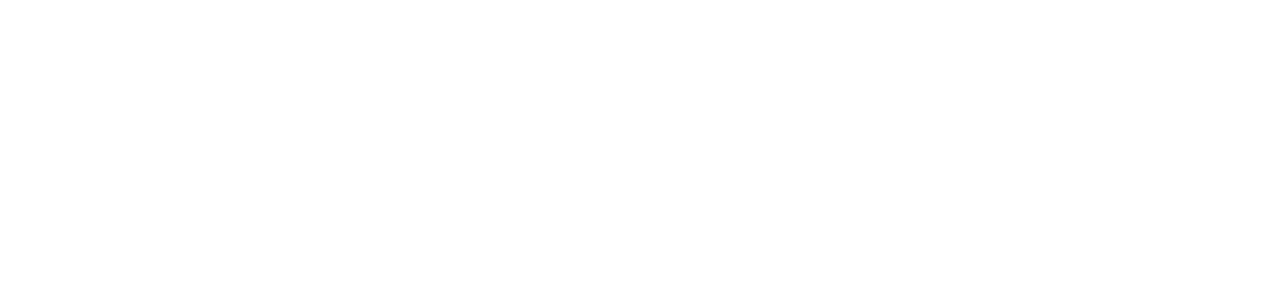
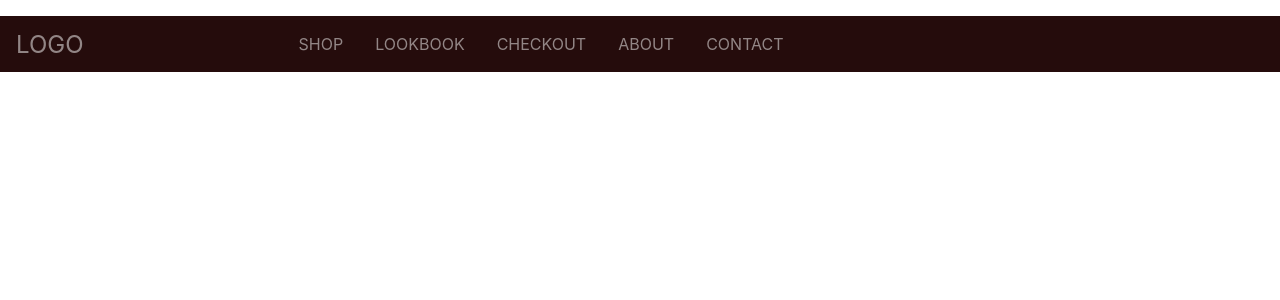
Before and after one commit to kito0/clothing-shop-react, a React (Create React App) app: page / in a window 1280 px wide. Shown: the top 300 px of the page. Built offline with nearby package versions, Linux system fonts and the light colour scheme.

Commit message:
added Toolbar

```diff
--- a/src/components/App.js
+++ b/src/components/App.js
@@ -1,11 +1,18 @@
-import React from 'react';
+import React, { Component } from 'react';
+import Toolbar from './Toolbar';
 import './styles/App.css';
 
-function App() {
-  return (
-    <div className="App">
-    </div>
-  );
+class App extends Component {
+  render() {
+    return (
+      <div className="App">
+        <Toolbar/>
+        <main>
+          <p>mainpage content</p>
+        </main>
+      </div>
+    );
+  }
 }
 
 export default App;
--- /dev/null
+++ b/src/components/Toolbar.js
@@ -0,0 +1,27 @@
+import React from 'react';
+
+import './styles/Toolbar.css';
+
+const toolbar = props => (
+    <header className="toolbar">
+        <nav className="toolbar_navigation">
+            <div className="toolbar_logo">
+                <a href="/">
+                    LOGO
+                </a>
+            </div>
+            <div className="space"></div>
+            <div className="toolbar_navigation-items">
+                <ul>
+                    <li><a href="/">SHOP</a></li>
+                    <li><a href="/">LOOKBOOK</a></li>
+                    <li><a href="/">CHECKOUT</a></li>
+                    <li><a href="/">ABOUT</a></li>
+                    <li><a href="/">CONTACT</a></li>
+                </ul>
+            </div>
+        </nav>
+    </header>
+);
+
+export default toolbar;
--- a/src/components/styles/App.css
+++ b/src/components/styles/App.css
@@ -1,38 +1,3 @@
 .App {
-  text-align: center;
+  background-color: black;
 }
-
-.App-logo {
-  height: 40vmin;
-  pointer-events: none;
-}
-
-@media (prefers-reduced-motion: no-preference) {
-  .App-logo {
-    animation: App-logo-spin infinite 20s linear;
-  }
-}
-
-.App-header {
-  background-color: #282c34;
-  min-height: 100vh;
-  display: flex;
-  flex-direction: column;
-  align-items: center;
-  justify-content: center;
-  font-size: calc(10px + 2vmin);
-  color: white;
-}
-
-.App-link {
-  color: #61dafb;
-}
-
-@keyframes App-logo-spin {
-  from {
-    transform: rotate(0deg);
-  }
-  to {
-    transform: rotate(360deg);
-  }
-}
--- /dev/null
+++ b/src/components/styles/Toolbar.css
@@ -0,0 +1,44 @@
+.toolbar {
+    position: fixed;
+    width: 100%;
+    background: rgb(37, 12, 12);
+    height: 56px;
+}
+
+.toolbar_navigation {
+    display: flex;
+    height: 100%;
+    align-items: center;
+    padding: 0 1rem;
+}
+
+.toolbar_logo a {
+    color: rgba(255, 255, 255, 0.5);
+    text-decoration: none;
+    font-size: 1.5rem;
+}
+
+.space {
+    flex: 0.3;
+}
+
+.toolbar_navigation-items ul {
+    list-style: none;
+    margin: 0;
+    padding: 0;
+    display: flex;
+}
+
+.toolbar_navigation-items li {
+    padding: 1rem;
+}
+
+.toolbar_navigation-items a {
+    color: rgba(255, 255, 255, 0.5);
+    text-decoration: none;
+}
+
+.toolbar_navigation-items a:hover,
+.toolbar_navigation-items a:active {
+    color: rgba(125, 194, 221, 0.5);
+}
```
